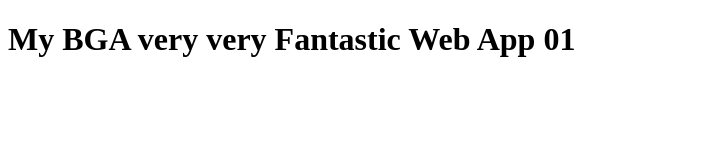
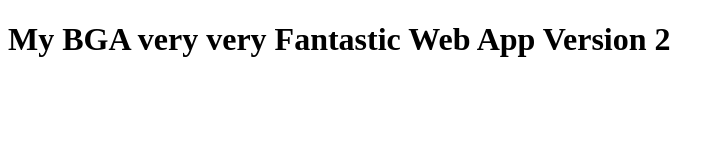
Before and after one commit to BGA-DXC/bga38-bgawebapp01, a plain HTML site: page index.html in a window 1280 px wide. Shown: the whole page, without its empty margins (0-725 px from the left). Drawn offline with Linux system fonts and the light colour scheme.

Commit message:
new index file

```diff
--- a/index.html
+++ b/index.html
@@ -6,6 +6,6 @@
         <title></title>
     </head>
     <body>
-        <H1>My BGA very very Fantastic Web App 01 </H1>
+        <H1>My BGA very very Fantastic Web App Version 2 </H1>
     </body>
 </html>
```
